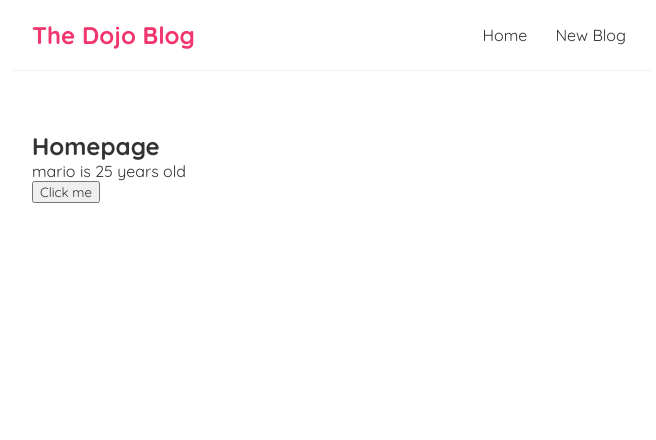
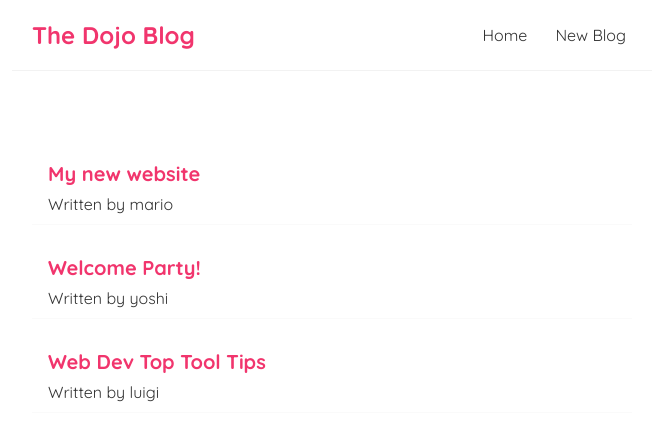
Before and after one commit to arotwell/dojo-blog, a React (Create React App) app: page / in a window 1280 px wide. Shown: the top 440 px of the page, without its empty margins (308-964 px from the left). Built offline with nearby package versions, Linux system fonts and the light colour scheme.

Commit message:
created previews for each blog and added styling for them

```diff
--- a/src/Home.js
+++ b/src/Home.js
@@ -2,20 +2,21 @@
 
 
 const Home = () => {
-    //let name = 'mario';
-    const [name, setName] = useState('mario');
-    const [age, setAge] = useState(25);
+    const [blogs, setBlogs] = useState([
+        { title: 'My new website', body: 'lorem ipsum...', author: 'mario', id: 1 },
+        { title: 'Welcome Party!', body: 'lorem ipsum...', author: 'yoshi', id: 2 },
+        { title: 'Web Dev Top Tool Tips', body: 'lorem ipsum...', author: 'luigi', id: 3 },
+    ]);
 
-    const handleClick = () => {
-        setName('luigi');
-        setAge(30);
-    }
 
     return (
         <div className="home">
-            <h2>Homepage</h2>
-            <p>{ name } is { age } years old</p>
-            <button onClick={handleClick}>Click me</button>
+            { blogs.map((blog) => (
+                <div className="blog-preview" key={ blog.id }>
+                    <h2>{ blog.title }</h2>
+                    <p>Written by { blog.author }</p>
+                </div>
+            )) }
         </div>
      );
 }
--- a/src/index.css
+++ b/src/index.css
@@ -33,3 +33,19 @@
   margin: 40px auto;
   padding: 20px;
 }
+
+.blog-preview {
+  padding: 10px 16px;
+  margin: 20px 0;
+  border-bottom: 1px solid #fafafa
+}
+
+.blog-preview:hover {
+  box-shadow: 1px 3px 5px rgba(0, 0, 0, 0.1);
+}
+
+.blog-preview h2 {
+  font-size: 20px;
+  color: #f1356d;
+  margin-bottom: 8px;
+}
```
